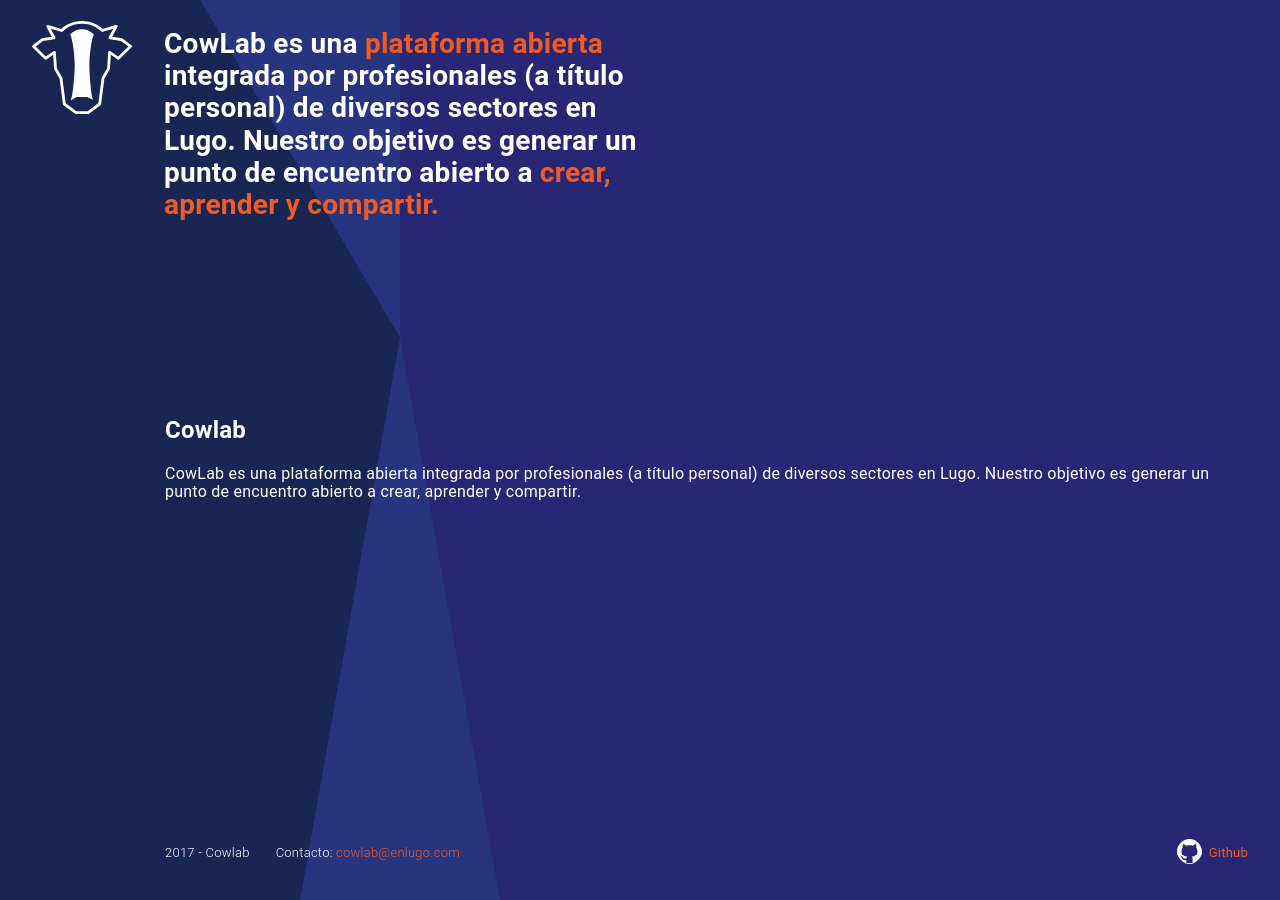
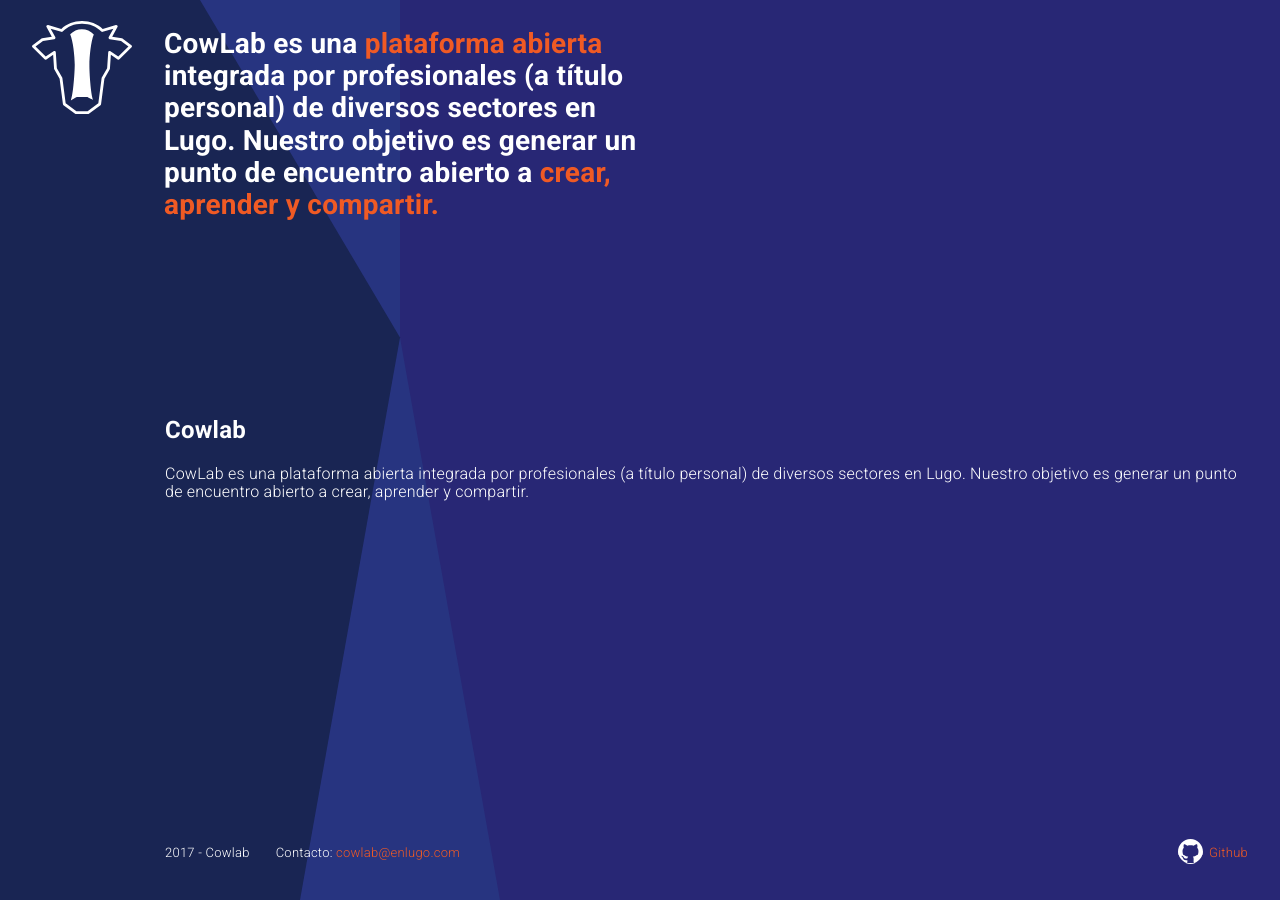
Before and after one commit to cowlab-lugo/cowlab-lugo.github.io, a Jekyll site: the page built from about.md, in a window 1280 px wide. Built offline with Jekyll 4.4.1, drawn with Linux system fonts in a browser that asks for light colours; nearby versions of some CDN libraries.

Commit message:
Added roboto

```diff
--- a/_sass/cowlab.scss
+++ b/_sass/cowlab.scss
@@ -13,7 +13,7 @@
 
 /* Fonts
    ========================================================================== */
-//@import url('https://fonts.googleapis.com/css?family=Roboto:300,700');
+@import url('https://fonts.googleapis.com/css?family=Roboto:300,700');
 
 /* Fonts
    ========================================================================== */
```
